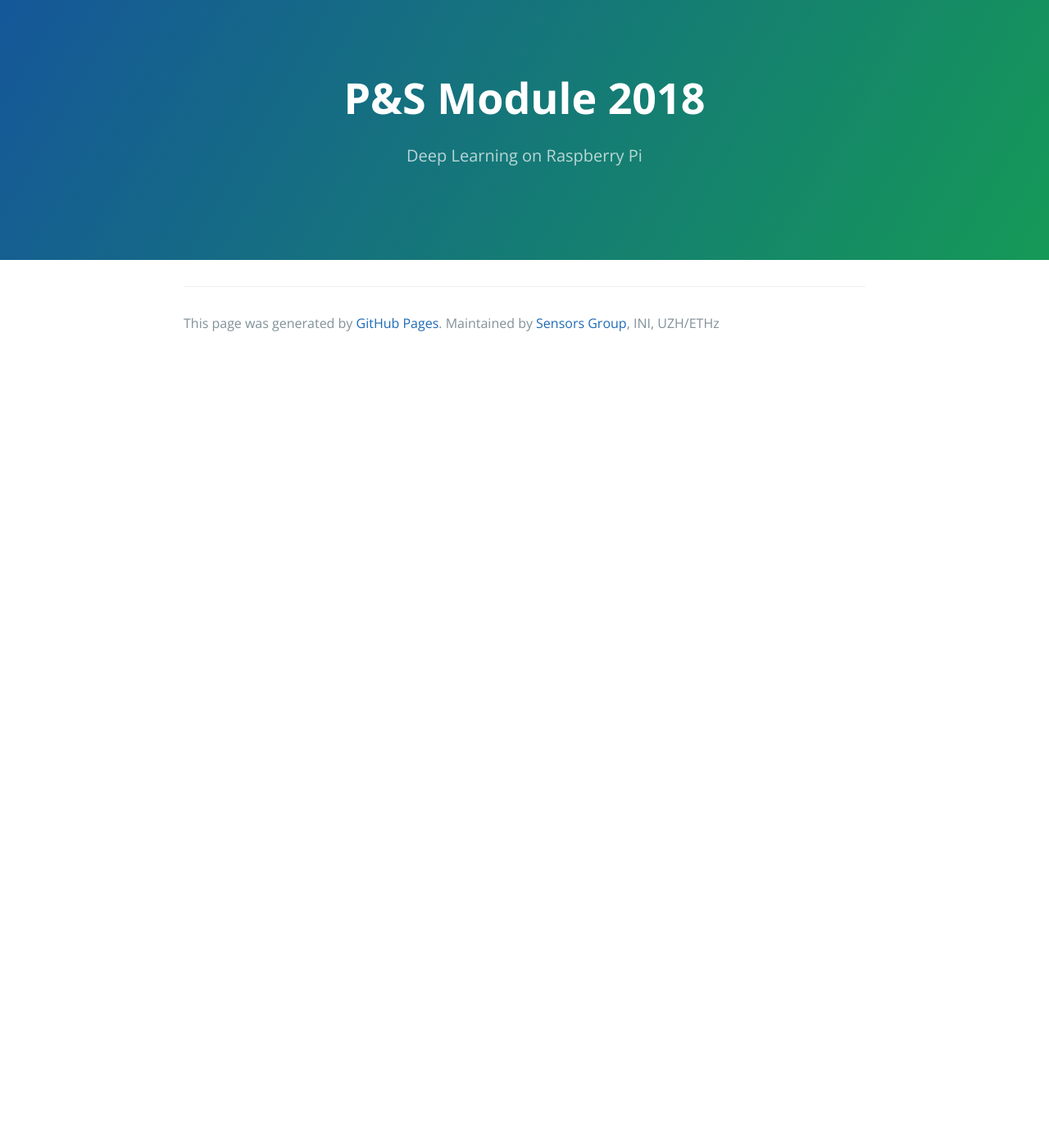
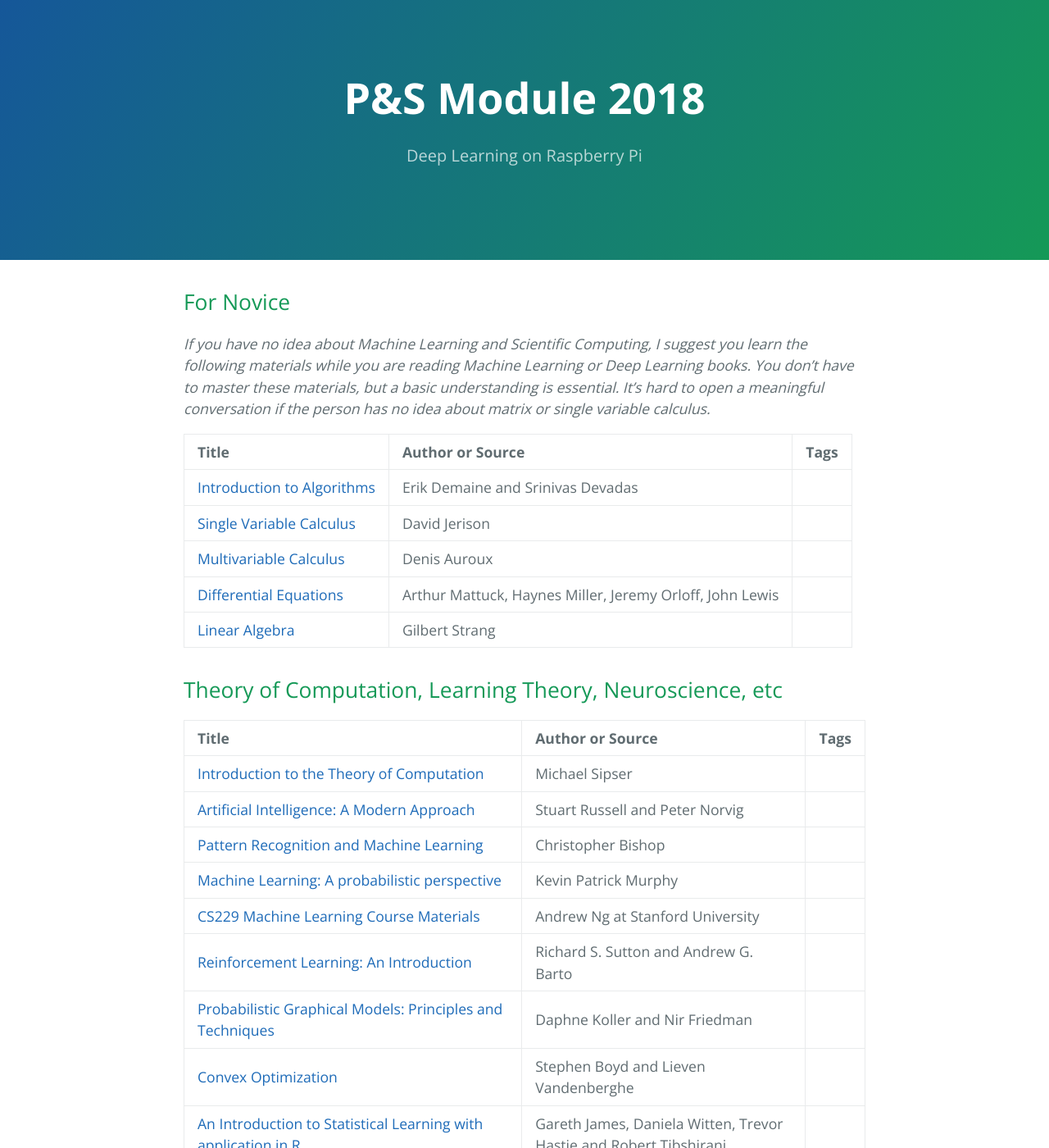
Before and after one commit to PnS2018/pns2018.github.com, a Jekyll site: the page built from dl-res.md, in a window 1280 px wide and 1400 px high. Shown: the whole window at 82% size. Built offline with Jekyll 4.4.1, drawn with Linux system fonts in a browser that asks for light colours; nearby versions of some CDN libraries; our own code applies the rules of GitHub Pages for plain Markdown files; some of the changed text lies outside the part shown.

Commit message:
update resources

```diff
--- a/dl-res.md
+++ b/dl-res.md
@@ -1,3 +1,64 @@
 ---
 layout: default
 ---
+
+## For Novice
+
+_If you have no idea about Machine Learning and Scientific Computing, I suggest you learn the following materials while you are reading Machine Learning or Deep Learning books. You don't have to master these materials, but a basic understanding is essential. It's hard to open a meaningful conversation if the person has no idea about matrix or single variable calculus._
+
+|Title |Author or Source|Tags|
+|:---- |:---------------|:---|
+|[Introduction to Algorithms](http://ocw.mit.edu/courses/electrical-engineering-and-computer-science/6-006-introduction-to-algorithms-fall-2011/)|Erik Demaine and Srinivas Devadas||
+|[Single Variable Calculus](http://ocw.mit.edu/courses/mathematics/18-01sc-single-variable-calculus-fall-2010/)|David Jerison||
+|[Multivariable Calculus](http://ocw.mit.edu/courses/mathematics/18-02sc-multivariable-calculus-fall-2010/)|Denis Auroux||
+|[Differential Equations](http://ocw.mit.edu/courses/mathematics/18-03sc-differential-equations-fall-2011/)|Arthur Mattuck, Haynes Miller, Jeremy Orloff, John Lewis||
+|[Linear Algebra](http://ocw.mit.edu/courses/mathematics/18-06-linear-algebra-spring-2010/)|Gilbert Strang||
+
+## Theory of Computation, Learning Theory, Neuroscience, etc
+
+|Title |Author or Source|Tags|
+|:---- |:---------------|:---|
+|[Introduction to the Theory of Computation](http://www.cs.virginia.edu/~robins/Sipser_2006_Second_Edition_Problems.pdf)|Michael Sipser||
+|[Artificial Intelligence: A Modern Approach](http://aima.cs.berkeley.edu/)|Stuart Russell and Peter Norvig||
+|[Pattern Recognition and Machine Learning](http://research.microsoft.com/en-us/um/people/cmbishop/prml/)|Christopher Bishop||
+|[Machine Learning: A probabilistic perspective](http://www.cs.ubc.ca/~murphyk/MLbook/)|Kevin Patrick Murphy||
+|[CS229 Machine Learning Course Materials](http://cs229.stanford.edu/materials.html)|Andrew Ng at Stanford University||
+|[Reinforcement Learning: An Introduction](http://webdocs.cs.ualberta.ca/~sutton/book/the-book.html)|Richard S. Sutton and Andrew G. Barto||
+|[Probabilistic Graphical Models: Principles and Techniques](http://mitpress.mit.edu/books/probabilistic-graphical-models)|Daphne Koller and Nir Friedman||
+|[Convex Optimization](http://stanford.edu/~boyd/cvxbook/)|Stephen Boyd and Lieven Vandenberghe||
+|[An Introduction to Statistical Learning with application in R](http://www-bcf.usc.edu/~gareth/ISL/)|Gareth James, Daniela Witten, Trevor Hastie and Robert Tibshirani||
+|[Neuronal Dynamics: From single neurons to networks and models of cognition](http://neuronaldynamics.epfl.ch/index.html)|Wulfram Gerstner, Werner M. Kistler, Richard Naud and Liam Paninski||
+|[Theoretical Neuroscience: Computational and Mathematical Modeling of Neural Systems](http://mitpress.mit.edu/books/theoretical-neuroscience)|Peter Dayan and Laurence F. Abbott||
+|[Michael I. Jordan Reading List of Machine Learning](https://news.ycombinator.com/item?id=1055042)|Hacker News||
+
+## Fundamentals of Deep Learning
+
+|Title |Author or Source|Tags|
+|:---- |:---------------|:---|
+|[Deep Learning in Neural Networks: An Overview](http://people.idsia.ch/~juergen/deep-learning-overview.html)|Jürgen Schmidhuber||
+|[Deep Learning Book](http://www.deeplearningbook.org/)|Yoshua Bengio, Ian Goodfellow and Aaron Courville||
+|[Learning Deep Architectures for AI](http://www.iro.umontreal.ca/~bengioy/papers/ftml_book.pdf)|Yoshua Bengio||
+|[Representation Learning: A Review and New Perspectives](http://arxiv.org/abs/1206.5538)|Yoshua Bengio, Aaron Courville, Pascal Vincent||
+|[Reading lists for new MILA students](https://docs.google.com/document/d/1IXF3h0RU5zz4ukmTrVKVotPQypChscNGf5k6E25HGvA/edit#heading=h.5r7p5dbrilt4)|MILA Lab, University of Montreal||
+|[Tutorial on Variational Autoencoders](https://arxiv.org/abs/1606.05908)|Carl Doersch||
+
+## Tutorials, Practical Guides, and Useful Software
+
+|Title |Author or Source|Tags|
+|:---- |:---------------|:---|
+|[Machine Learning](https://www.coursera.org/course/ml)|Andrew Ng||
+|[Neural Networks for Machine Learning](https://www.coursera.org/course/neuralnets)|Geoffrey Hinton||
+|[Deep Learning Tutorial](http://deeplearning.net/tutorial/)|LISA Lab, University of Montreal||
+|[Unsupervised Feature Learning and Deep Learning Tutorial](http://deeplearning.stanford.edu/tutorial/)|AI Lab, Stanford University||
+|[CS231n: Convolutional Neural Networks for Visual Recognition](http://cs231n.stanford.edu/)|Stanford University||
+|[CS224d: Deep Learning for Natural Language Processing](http://cs224d.stanford.edu/)|Stanford University||
+|[Theano](http://deeplearning.net/software/theano/)|LISA Lab, University of Montreal||
+|[PyLearn2](http://deeplearning.net/software/pylearn2/)|LISA Lab, University of Montreal||
+|[Caffe](http://caffe.berkeleyvision.org/)|Berkeley Vision and Learning Center (BVLC) and community contributor Yangqing Jia||
+|[Torch 7](http://torch.ch/)|active contributors||
+|[neon](http://neon.nervanasys.com/docs/latest/index.html)|Nervana||
+|[cuDNN](https://developer.nvidia.com/cuDNN)|NVIDIA||
+|[ConvNetJS](http://cs.stanford.edu/people/karpathy/convnetjs/index.html)|Andrej Karpathy||
+|[DeepLearning4j](http://deeplearning4j.org/)|||
+|[Chainer: Neural network framework](http://chainer.org/)|Preferred Networks, Inc||
+|[Keras](https://keras.io/)|fchollet and active contributors||
```
